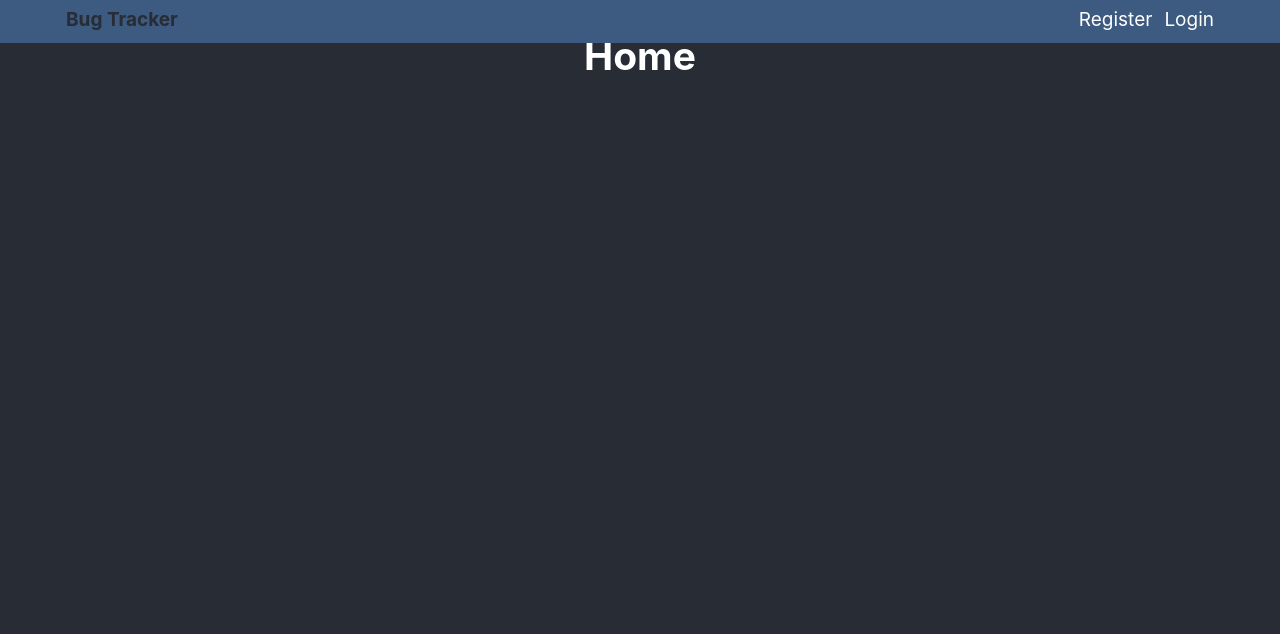
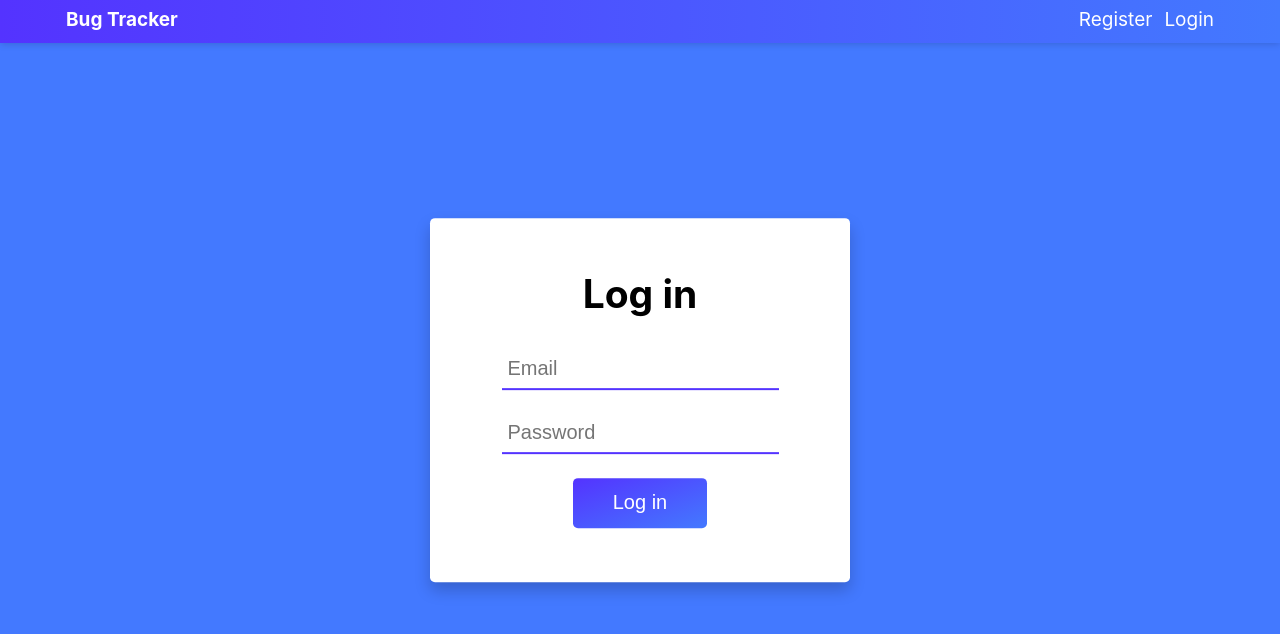
Before and after one commit to joshbuckner/bug-tracker-client, a React (Create React App) app: page / in a window 1280 px wide. Shown: the top 634 px of the page. Built offline with nearby package versions, Linux system fonts and the light colour scheme.

Commit message:
being updating styles

```diff
--- a/src/App/App.tsx
+++ b/src/App/App.tsx
@@ -62,12 +62,13 @@ const App: React.FC = () => {
       <AuthContext.Provider value={{ state, dispatch }}>
         <div className="App">
           <Navbar />
-          <Route exact path="/" component={Home} />
+          <Route exact path="/" component={Login} />
+          <Route exact path="/register" component={Register} />
           {!state.isAuthenticated ? (
             <>
               <Redirect to="/" />
-              <Route exact path="/register" component={Register} />
-              <Route exact path="/login" component={Login} />
+
+              {/* <Route exact path="/" component={Login} /> */}
             </>
           ) : (
             <>
--- a/src/_variables.scss
+++ b/src/_variables.scss
@@ -1,9 +1,16 @@
-$base-color: #282c34;
-$primary-color: #3D5A80;
-$secondary-color: #98C1D9;
+// $base-color: #1cc6ff;
+$base-color: #5433FF;
+$primary-color: #5433FF;
+$secondary-color: #4379ff;
 $highlight-color: #E0FBFC;
 $code-color:rgb(63, 70, 82);
 $hover-color: rgb(63, 70, 82);
+
+$s-purple: #5433FF;
+$s-blue: #4379FF;
+$s-turqoise: #1CC6FF;
+$s-green: #97FBD1;
+$s-pink: #F6A4EC;
 // $disabled-color: rgb(77, 75, 75);
 // $faded-color: rgb(59, 58, 58);
 // $highlight-color: rgb(79, 188, 255);
--- a/src/components/Navbar/Navbar.scss
+++ b/src/components/Navbar/Navbar.scss
@@ -2,11 +2,12 @@
 
 .Navbar {
   position: fixed;
-  background: $primary-color;
+  background: linear-gradient(to right, $s-purple, $s-blue);
   width: 100%;
   display: flex;
   justify-content: space-between;
   font-size: 19px;
+  box-shadow: 0px 0px 8px 0px rgba(0,0,0,0.2);
   a {
     color: white;
     text-decoration: none;
--- a/src/components/Navbar/Navbar.tsx
+++ b/src/components/Navbar/Navbar.tsx
@@ -32,16 +32,14 @@ const Navbar: React.FC = () => {
   };
   return (
     <div className="Navbar">
-      <Link to="/">
-        <h4 className="Navbar__title">Bug Tracker</h4>
-      </Link>
+      <h4 className="Navbar__title">Bug Tracker</h4>
       <ul className="Navbar__links">
         {!state.isAuthenticated ? (
           <>
             <Link to="/register">
               <li>Register</li>
             </Link>
-            <Link to="/login">
+            <Link to="/">
               <li>Login</li>
             </Link>
           </>
--- a/src/containers/Dashboard/Dashboard.scss
+++ b/src/containers/Dashboard/Dashboard.scss
@@ -2,6 +2,7 @@
 
 .Dashboard {
   margin: 50px auto 50px;
+  color: black;
   @media (max-width: 768px) {
     margin: 50px 20px 50px;
   }
@@ -10,19 +11,20 @@
     justify-content: center;
     flex-wrap: wrap;
     .Dashboard__code-container {
-      background: $base-color;
+      background: #fff;
       margin: 0 20px 20px;
       width: 300px;
       padding: 20px 0;
-      border: solid 3px $primary-color;
+      // border: solid 3px $primary-color;
       border-radius: 5px;
-      box-shadow: 0px 8px 16px 0px rgba(0,0,0,0.2);
+      box-shadow: 0px 4px 8px 0px rgba(0,0,0,0.2);
       .Dashboard__code {
         font-size: 16px;
         margin: 20px auto 0;
         width: 250px;
         padding: 6px 0 10px;
         background: $code-color;
+        color: #fff;
         border-radius: 5px;
         &.Dashboard__code--snippet {
           overflow-x: scroll;
@@ -31,28 +33,27 @@
     }
   }
   table {
-    background: $base-color;
+    background: #fff;
     font-size: calc(10px + .5vmin);
     width: 80vw;
     margin: 0 auto;
     border-collapse: collapse;
-    border: solid 3px  $primary-color;
-    box-shadow: 0px 8px 16px 0px rgba(0,0,0,0.2);
-    // table-layout: fixed;
+    // border: solid 3px  $primary-color;
+    box-shadow: 0px 4px 8px 0px rgba(0,0,0,0.2);
     @media (max-width: 768px) {
       .mobile-hidden {
         display: none;
       }
     }
     th {
-      border: solid 2px  $primary-color;
+      border: solid 2px  black;
       padding: 6px;
       white-space: nowrap;
       overflow: hidden;
       text-overflow: ellipsis;
     }
     td {
-      border: solid 2px  $primary-color;
+      border: solid 2px  black;
       padding: 6px;
       text-align: left;
       white-space: nowrap;
--- a/src/containers/Login/Login.scss
+++ b/src/containers/Login/Login.scss
@@ -1,29 +1,31 @@
 @import '../../variables';
 
 .Login {
+  color: black;
   margin: auto;
   .Login__card {
-    background: $base-color;
-    width: 300px;
+    background: #fff;
+    width: 420px;
     position: absolute;
     top: 50%;
     left: 50%;
     transform: translate(-50%, -50%);
     padding: 20px 0;
-    border: solid 3px $primary-color;
+    // border: solid 3px $primary-color;
     border-radius: 5px;
     box-shadow: 0px 8px 16px 0px rgba(0,0,0,0.2);
     form {
       display: flex;
       flex-direction: column;
       text-align: left;
+      margin-bottom: 20px;
       input[type=text], input[type=password] {
         padding: 0 6px;
         font-size: 20px;
-        color: #fff;
+        color: black;
         background: none;
         border: none;
-        border-bottom: 2px solid $primary-color;
+        border-bottom: 2px solid $s-purple;
         &:focus {
           outline: none;
         }
@@ -35,14 +37,16 @@
         height: 40px;
         input[type=submit] {
           cursor: pointer;
-          font-size: 16px;
+          height: 50px;
+          font-size: 20px;
           color: #fff;
-          background: $base-color;
+          background: linear-gradient(to bottom right, $s-purple, $s-blue);
           border-radius: 5px;
-          border: solid 3px $primary-color;
-          padding: 0 30px;
+          border: none;
+          padding: 0 40px;
+          outline: none;
           &:hover {
-            background: $primary-color;
+            background: linear-gradient(to bottom right, $s-blue, $s-turqoise);
           }
         }
       }
--- a/src/containers/Register/Register.scss
+++ b/src/containers/Register/Register.scss
@@ -1,29 +1,31 @@
 @import '../../variables';
 
 .Register {
+  color: black;
   margin: auto;
   .Register__card {
-    background: $base-color;
-    width: 300px;
+    background: #fff;
+    width: 420px;
     position: absolute;
     top: 50%;
     left: 50%;
     transform: translate(-50%, -50%);
     padding: 20px 0;
-    border: solid 3px $primary-color;
+    // border: solid 3px $primary-color;
     border-radius: 5px;
     box-shadow: 0px 8px 16px 0px rgba(0,0,0,0.2);
     form {
       display: flex;
       flex-direction: column;
       text-align: left;
+      margin-bottom: 20px;
       input[type=text], input[type=password] {
         padding: 0 6px;
         font-size: 20px;
-        color: #fff;
+        color: black;
         background: none;
         border: none;
-        border-bottom: 2px solid $primary-color;
+        border-bottom: 2px solid $s-purple;
         &:focus {
           outline: none;
         }
@@ -35,14 +37,16 @@
         height: 40px;
         input[type=submit] {
           cursor: pointer;
-          font-size: 16px;
+          height: 50px;
+          font-size: 20px;
           color: #fff;
-          background: $base-color;
+          background: linear-gradient(to bottom right, $s-purple, $s-blue);
           border-radius: 5px;
-          border: solid 3px $primary-color;
-          padding: 0 30px;
+          border: none;
+          padding: 0 40px;
+          outline: none;
           &:hover {
-            background: $primary-color;
+            background: linear-gradient(to bottom right, $s-blue, $s-turqoise);
           }
         }
       }
--- a/src/index.scss
+++ b/src/index.scss
@@ -3,7 +3,7 @@
 body {
   margin: 0;
   height: 100%;
-  background-color: $base-color;
+  background-color: $s-blue;
   font-family: -apple-system, BlinkMacSystemFont, "Segoe UI", "Roboto", "Oxygen",
     "Ubuntu", "Cantarell", "Fira Sans", "Droid Sans", "Helvetica Neue",
     sans-serif;
```
